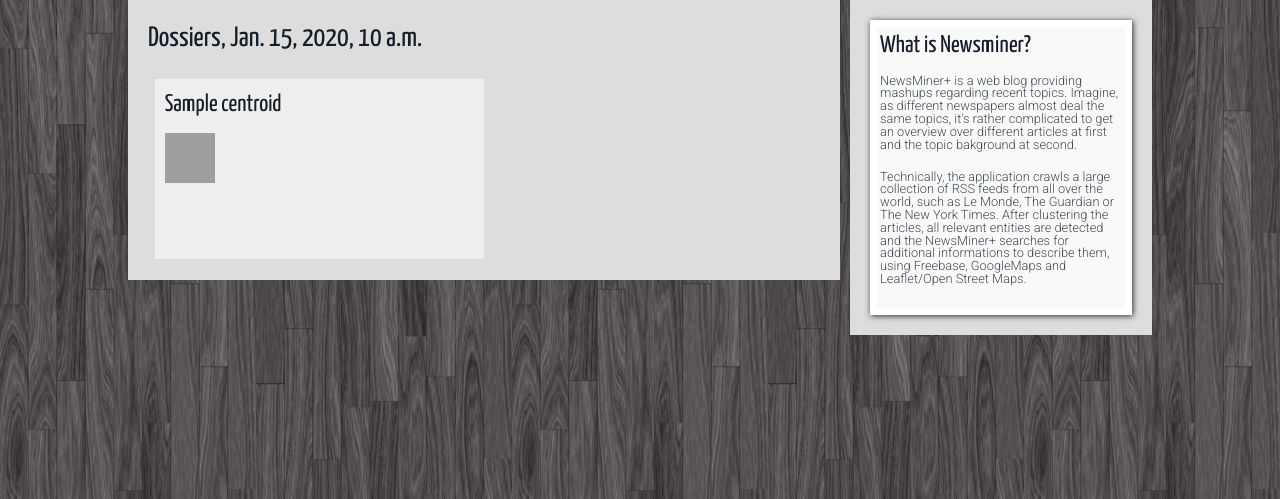
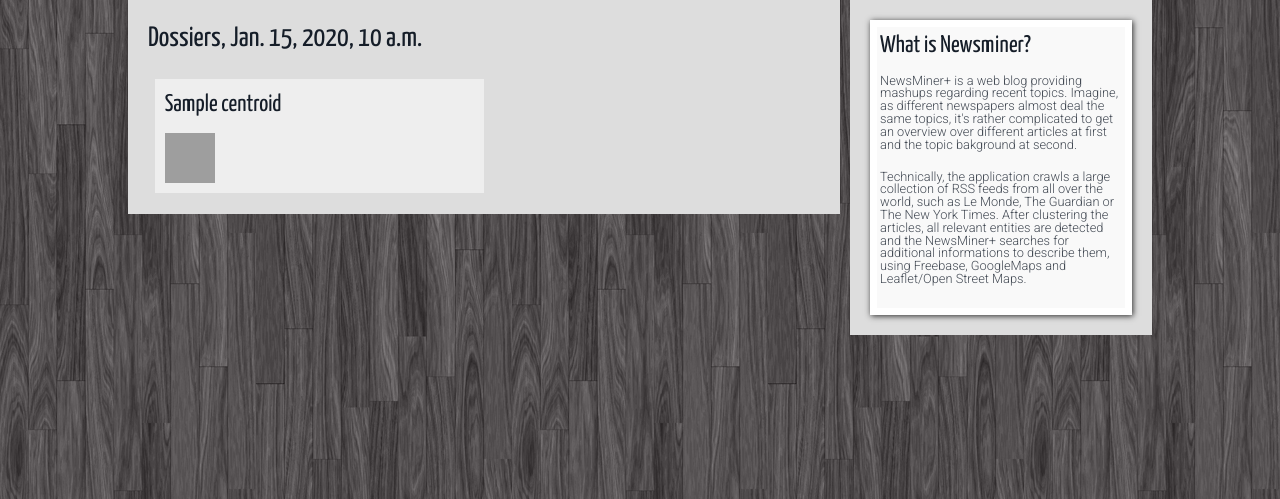
Before and after one commit to smba/newsminer, a Django app: template Django/newsminer2/templates/index.html in a window 1280 px wide. Shown: the part 110-609 px from the top of the page. Run offline with Django 3.2, Linux system fonts and the light colour scheme; the template is opened without the code that fills it: most values are stand-ins (such as "Sample title", 1, 10 or a date in 2020); grey boxes are pictures that could not be loaded.

Commit message:
grid
git-svn-id: svn+ssh://svn.code.sf.net/p/newsminer/newsminer+@256 da7da56a-5241-427f-a2d7-db4bafe74fe4

```diff
--- a/Django/newsminer2/templates/index.html
+++ b/Django/newsminer2/templates/index.html
@@ -39,7 +39,7 @@
 
 			{% for cluster in clusterDatas %}
 				<article class="dossierlist">
-					<a href='{{dossier}}{{cluster.id}}' class='equalize clearfix'>
+					<a href='{{dossier}}{{cluster.id}}' class='clearfix'>
 						<h2>{{cluster.centroid.title}}</h2>
 						{% for image in cluster.images %}
 							<figure style="background-image:url(https://usercontent.googleapis.com/freebase/v1/image{{image}});"></figure>
```
